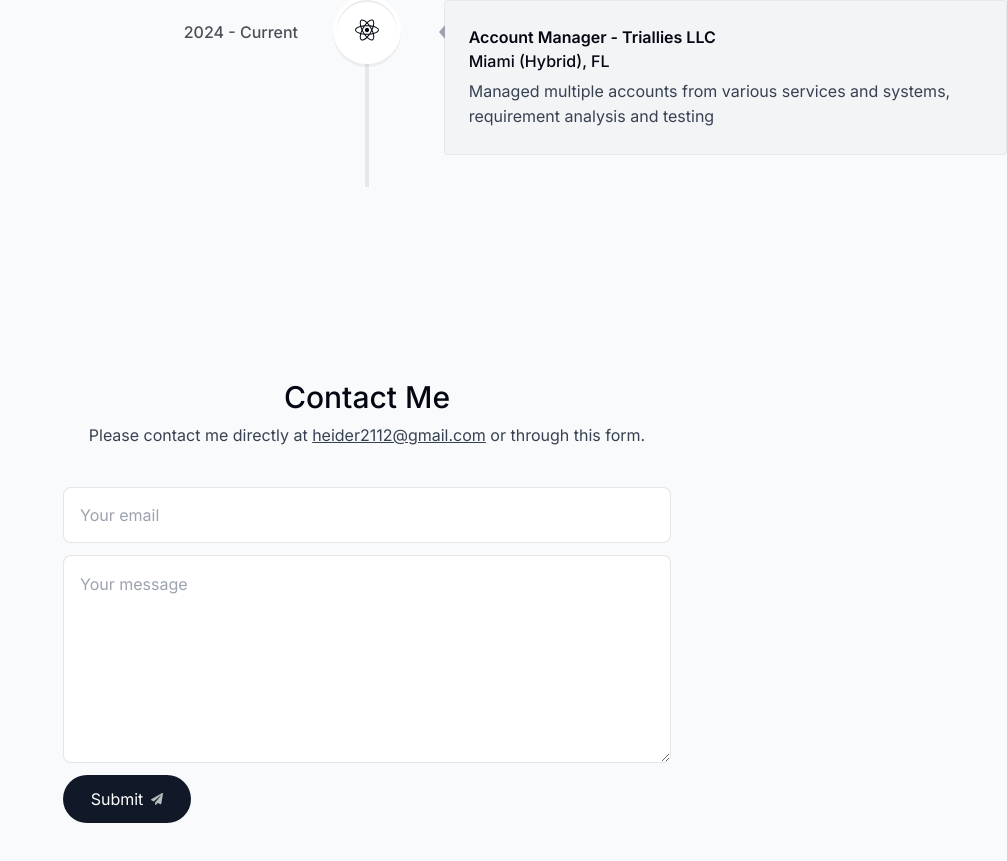
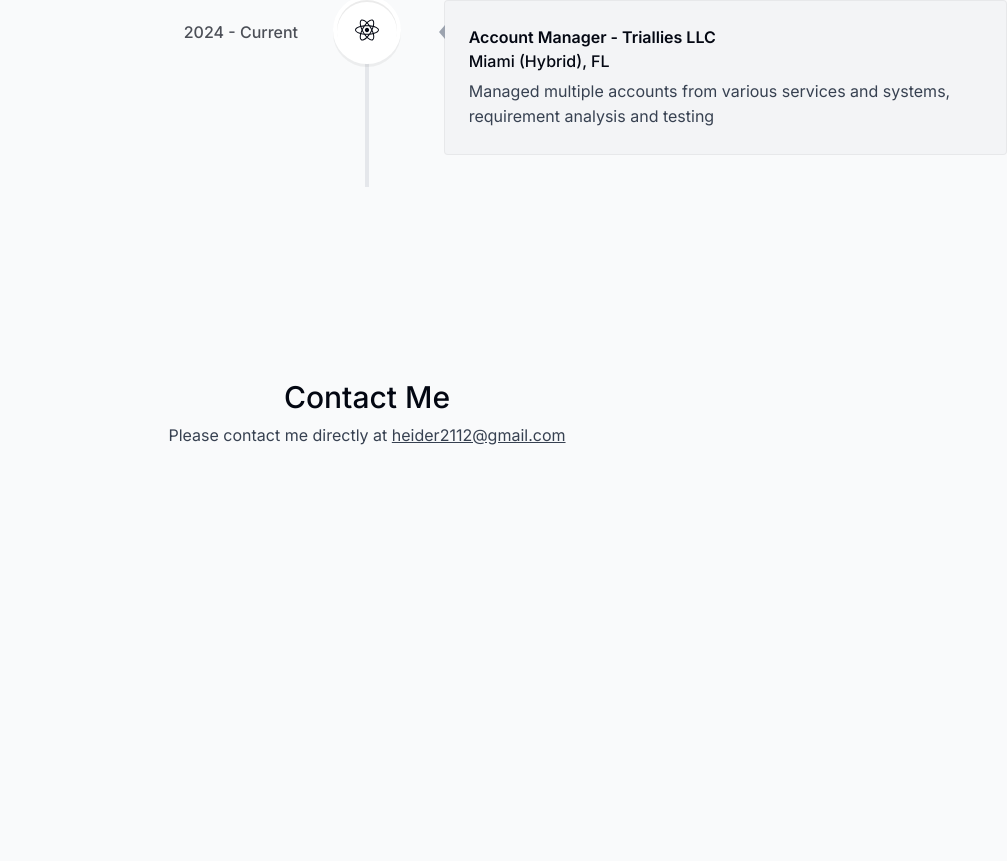
Before and after one commit to HighDeFing/highdefing.github.io, a Next.js app: page / in a window 1280 px wide. Shown: the part 4198-5059 px from the top of the page, without its empty margins (273-1280 px from the left). After the commit the page ends 4757 px from the top, so only its background shows below. Built offline with nearby package versions, Linux system fonts and the light colour scheme.

Commit message:
server side is not supported only static

```diff
--- a/actions/sendEmail.tsx
+++ b/actions/sendEmail.tsx
@@ -1,8 +1,8 @@
-"use server";
-export const sendEmail = async (formData: FormData) => {
-
-        const senderEmail = formData.get("senderEmail");
-        const message = formData.get("message");
-        console.log(senderEmail);
-        console.log(message);
-    }
+// "use server";
+// export const sendEmail = async (formData: FormData) => {
+//
+//         const senderEmail = formData.get("senderEmail");
+//         const message = formData.get("message");
+//         console.log(senderEmail);
+//         console.log(message);
+//     }
--- a/components/contact.tsx
+++ b/components/contact.tsx
@@ -37,37 +37,36 @@ export default function Contact() {
                 <a className="underline" href="mailto:heider2112@gmail.com">
                     heider2112@gmail.com
                 </a>{" "}
-                or through this form.
             </p>
 
-            <form
-            className="mt-10 flex flex-col"
-            action={async(formData) => {
-                await sendEmail(formData);
-            }}
-            >
+            {/*<form*/}
+            {/*className="mt-10 flex flex-col"*/}
+            {/*action={async(formData) => {*/}
+            {/*    await sendEmail(formData);*/}
+            {/*}}*/}
+            {/*>*/}
 
-                <input
-                    className="h-14 px-4 rounded-lg borderBlack transition-all"
-                    name="senderEmail"
-                    type="email"
-                    required
-                    maxLength={500}
-                    placeholder="Your email"
-                />
-                <textarea
-                    className="h-52 my-3 rounded-lg borderBlack p-4 transition-all"
-                    name="message"
-                    placeholder="Your message"
-                    required
-                    maxLength={5000}
-                />
+            {/*    <input*/}
+            {/*        className="h-14 px-4 rounded-lg borderBlack transition-all"*/}
+            {/*        name="senderEmail"*/}
+            {/*        type="email"*/}
+            {/*        required*/}
+            {/*        maxLength={500}*/}
+            {/*        placeholder="Your email"*/}
+            {/*    />*/}
+            {/*    <textarea*/}
+            {/*        className="h-52 my-3 rounded-lg borderBlack p-4 transition-all"*/}
+            {/*        name="message"*/}
+            {/*        placeholder="Your message"*/}
+            {/*        required*/}
+            {/*        maxLength={5000}*/}
+            {/*    />*/}
 
-                <button type="submit"
-                className="group flex items-center justify-center gap-2 h-[3rem] w-[8rem] bg-gray-900 text-white rounded-full outline-none transition-all focus:scale-110 hover:scale-110 hover:bg-gray-950 active:scale-105 disabled:scale-100 disabled:bg-opacity-65"
-                >Submit <FaPaperPlane className="text-xs opacity-70 transition-all group-hover:translate-x-1 group-hover:-translate-y-1"/>{" "}</button>
+            {/*    <button type="submit"*/}
+            {/*    className="group flex items-center justify-center gap-2 h-[3rem] w-[8rem] bg-gray-900 text-white rounded-full outline-none transition-all focus:scale-110 hover:scale-110 hover:bg-gray-950 active:scale-105 disabled:scale-100 disabled:bg-opacity-65"*/}
+            {/*    >Submit <FaPaperPlane className="text-xs opacity-70 transition-all group-hover:translate-x-1 group-hover:-translate-y-1"/>{" "}</button>*/}
 
-            </form>
+            {/*</form>*/}
 
         </motion.section>
     );
--- a/next.config.mjs
+++ b/next.config.mjs
@@ -5,7 +5,7 @@ const nextConfig = {
    *
    * @see https://nextjs.org/docs/app/building-your-application/deploying/static-exports
    */
-  output: "build",
+  output: "export",
 
   /**
    * Set base path. This is the slug of your GitHub repository.
```
